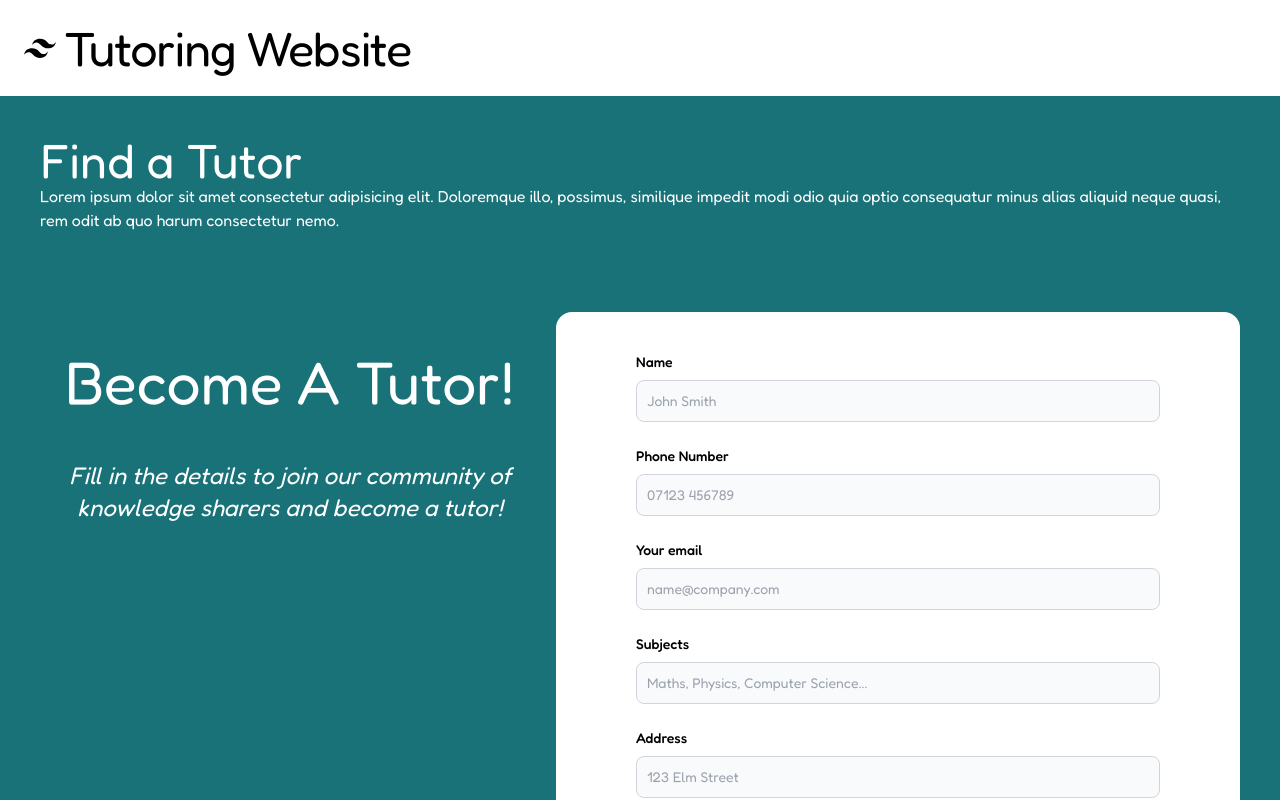
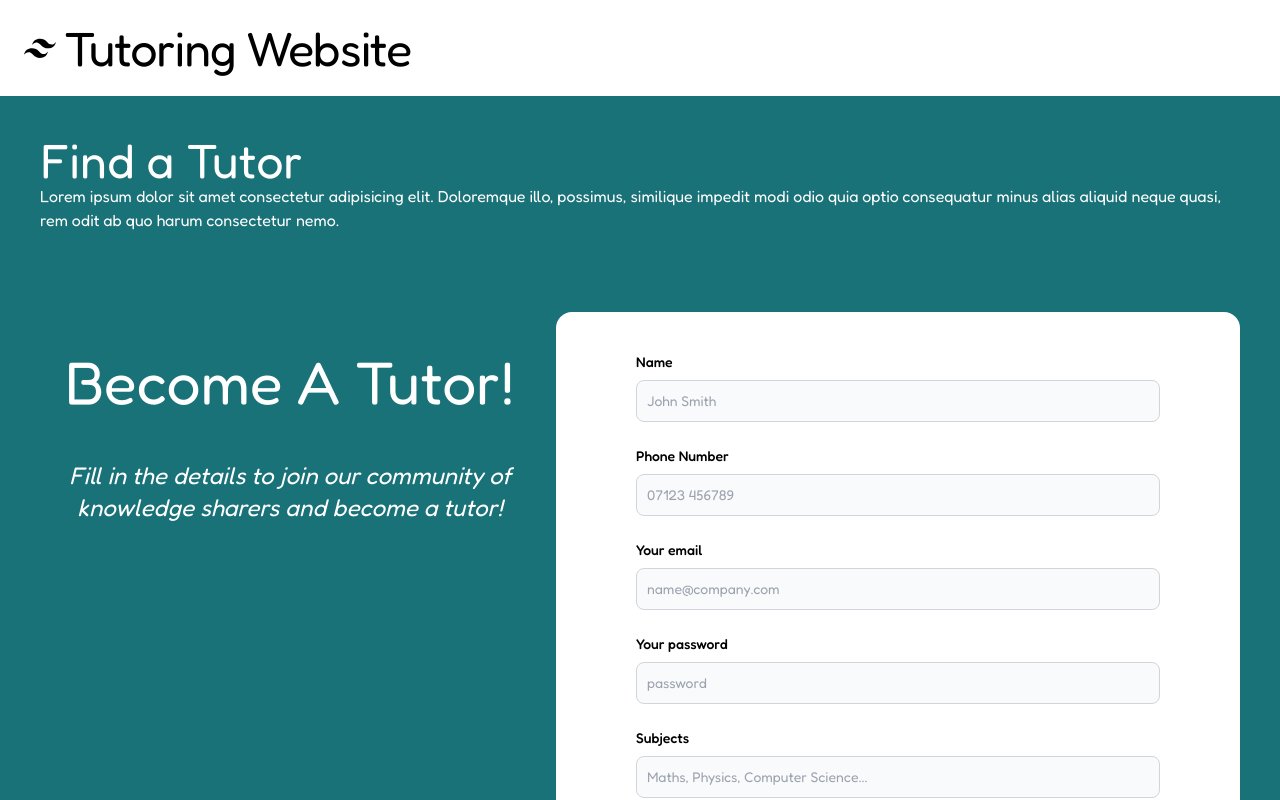
Before and after one commit to Murad-code/tutor, a Next.js app in the folder client/: page / in a window 1280 px wide. Shown: the top 800 px of the page. Built offline with nearby package versions, Linux system fonts and the light colour scheme.

Commit message:
Adds password field and dark mode to navbar

```diff
--- a/client/src/components/Navbar.tsx
+++ b/client/src/components/Navbar.tsx
@@ -7,8 +7,8 @@
 
 export const Navbar = (props: Props) => {
   return (
-    <nav className="flex items-center justify-between flex-wrap bg-white p-6">
-      <div className="flex items-center flex-shrink-0 text-black mr-6">
+    <nav className="flex text-black items-center justify-between flex-wrap bg-white p-6 dark:text-white dark:bg-gray-800">
+      <div className="flex items-center flex-shrink-0 mr-6">
         <svg
           className="fill-current h-8 w-8 mr-2"
           width="54"
@@ -23,7 +23,7 @@
         </span>
       </div>
       <div className="block lg:hidden">
-        <button className="flex items-center px-3 py-2 border rounded text-sm text-black border-black-400 hover:border-black">
+        <button className="flex items-center px-3 py-2 border rounded text-sm border-black-400 hover:border-black">
           <svg
             className="fill-current h-3 w-3"
             viewBox="0 0 20 20"
--- a/client/src/components/SignUpForm.tsx
+++ b/client/src/components/SignUpForm.tsx
@@ -8,6 +8,7 @@
   name: string;
   phoneNumber: string;
   email: string;
+  password: string;
   subject: string;
   address: string;
   city: string;
@@ -80,6 +81,18 @@
         />
       </div>
       <div>
+        <label htmlFor="password" className="block mb-2 text-sm font-medium">
+          Your password
+        </label>
+        <input
+          type="password"
+          id="password"
+          className="bg-gray-50 border border-gray-300 text-gray-900 sm:text-sm rounded-lg focus:ring-primary-600 focus:border-primary-600 block w-full p-2.5 dark:bg-gray-700 dark:border-gray-600 dark:placeholder-gray-400 dark:text-white dark:focus:ring-blue-500 dark:focus:border-blue-500"
+          placeholder="password"
+          {...register("password", { required: true })}
+        />
+      </div>
+      <div>
         <label htmlFor="subject" className="block mb-2 text-sm font-medium">
           Subjects
         </label>
```
